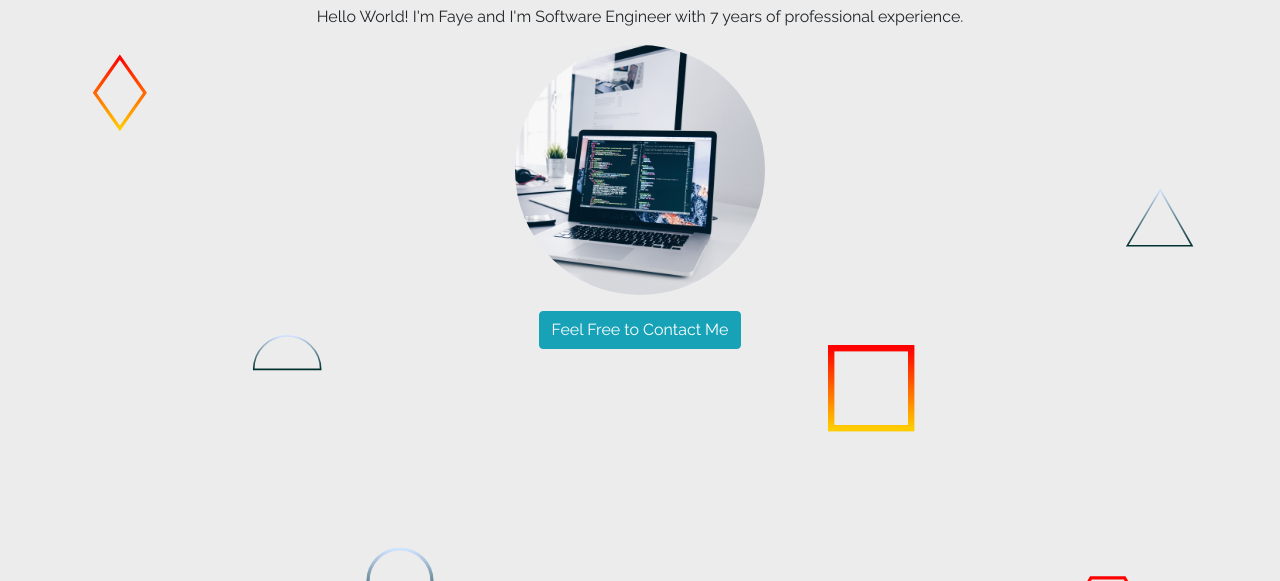
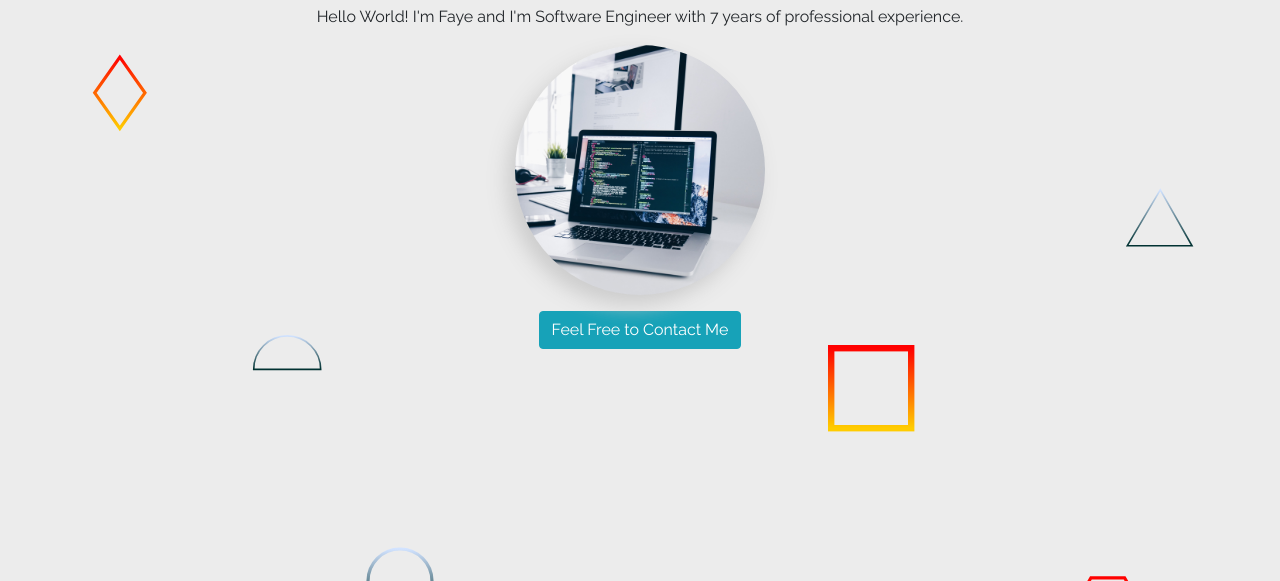
Before and after one commit to Fayexi/fcb-portfolio, a plain HTML site: page index.html in a window 1280 px wide. Shown: the part 219-800 px from the top of the page. Drawn offline with nearby package versions, Linux system fonts and the light colour scheme.

Commit message:
add image shadow

```diff
--- a/style.css
+++ b/style.css
@@ -19,8 +19,13 @@ body{
 #landing{
 	height: 80vh;
 
+
 	display: flex;
 	flex-direction: column;
 	justify-content: center;
 	align-items: center;
 }
+
+#profile{
+	filter: drop-shadow(-8px 10px 10px #ccc);
+}
```
